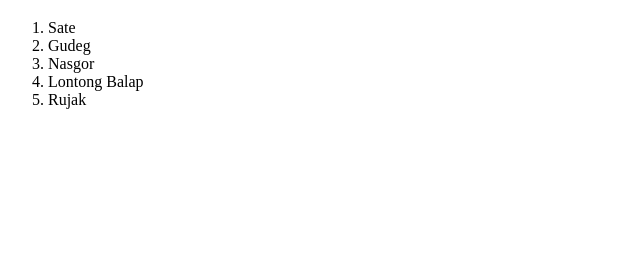
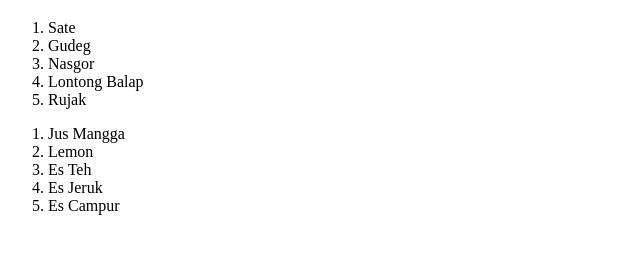
Before and after one commit to ilhamfatkurrocman/belajar-git, a plain HTML site: page index.html in a window 1280 px wide. Shown: the part 61-314 px from the top of the page, without its empty margins (0-640 px from the left). Drawn offline with Linux system fonts and the light colour scheme.

Commit message:
Menambah minuman kesukaan

```diff
--- a/index.html
+++ b/index.html
@@ -16,5 +16,14 @@
         <li>Lontong Balap</li>
         <li>Rujak</li>
     </ol>
+
+    <ol>
+        <li>Jus Mangga</li>
+        <li>Lemon</li>
+        <li>Es Teh</li>
+        <li>Es Jeruk</li>
+        <li>Es Campur</li>
+    </ol>
+
 </body>
 </html>
```
